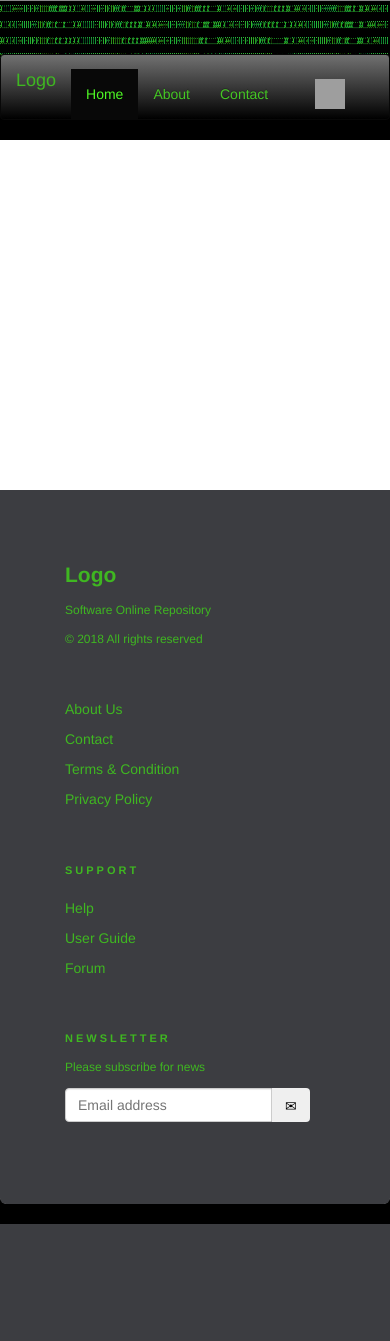
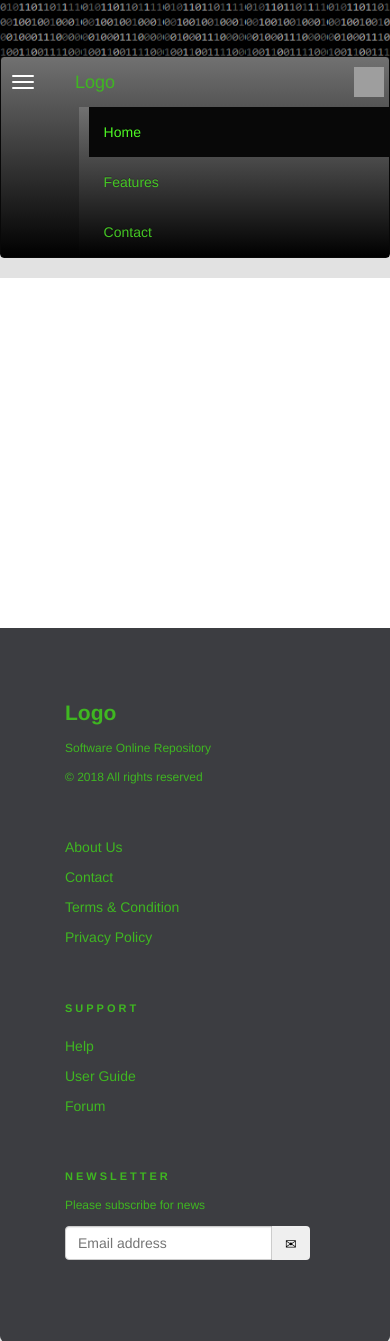
Before and after one commit to simonaionelagrigoras/sofy, a PHP site: page / in a window 390 px wide. Shown: the top 1341 px of the page. Before the commit the page ends 1224 px from the top, so only its background shows below. Run offline with PHP 8.4, Linux system fonts and the light colour scheme; grey boxes are pictures that could not be loaded.

Commit message:
Sofy: responsive style improvemnts

```diff
--- a/index.php
+++ b/index.php
@@ -9,27 +9,38 @@
 </head>
 <body>
 <div id="header">
+    <?php $userIsLoggedIn = false?>
 </div>
 <div id="menu">
     <nav class="navbar navbar-inverse">
         <div class="container">
             <div class="navbar-header">
+                <button type="button" class="navbar-toggle collapsed" data-toggle="collapse"
+                        data-target=".navbar-collapse">
+                    <span class="sr-only">Toggle navigation</span>
+                    <span class="icon-bar"></span>
+                    <span class="icon-bar"></span>
+                    <span class="icon-bar"></span>
+                </button>
                 <a class="navbar-home" href="#">Logo</a>
             </div>
             <div class="navbar-collapse collapse">
                 <ul class="nav navbar-nav">
                     <li class="option selected"><a href="#">Home</a></li>
-                    <li class="option"><a href="#about">About</a></li>
+                    <li class="option"><a href="#about">Features</a></li>
                     <li class="option"><a href="#contact">Contact</a></li>
                     <li class="dropdown" style="float:right">
                         <a href="#" class="dropdown-toggle" data-toggle="dropdown" role="button" aria-haspopup="true"
                            data-aria-expanded="false"><span class="carety" id="user-account"></span></a>
                         <ul class="dropdown-menu">
+                            <?php if (!$userIsLoggedIn):?>
                             <li><a href="#">Login</a></li>
                             <li><a href="#">Registration</a></li>
-                            <li role="separator" class="divider"></li>
-                            <li><a href="#">Separated link</a></li>
-                            <li><a href="#">One more separated link</a></li>
+                            <?php else:?>
+                            <li><a href="#">My account</a></li>
+                            <li><a href="#">My Repositories</a></li>
+                            <li><a href="#">Personal Data</a></li>
+                            <?php endif?>
                         </ul>
                     </li>
                 </ul>
--- a/static/css/main.css
+++ b/static/css/main.css
@@ -5,7 +5,7 @@ body {
     font-size: 14px;
     line-height: 1.42857143;
     color: #333;
-    background-color: #000;
+    background-color: #e2e2e2;
     margin: 0;
 }
 * {
@@ -28,14 +28,20 @@ button, input, select, textarea {
     content: "";
     width: 100%;
     height: 100px;
-    background-image: url(../media/images/header.png);
-    background-repeat: no-repeat;
-    background-size: 100% 230px;
+    background-image: url(../media/images/header3.png);
+    background-repeat: repeat-x;
+    background-size: 82px 60px;
     position: absolute;
-    display: inline-block;
+    background-attachment: scroll;
     top: 0;
 }
 @media (min-width: 992px) {
+    body {
+        padding-top: 56px;
+    }
+}
+
+@media (max-width: 992px) {
     body {
         padding-top: 56px;
     }
@@ -65,11 +71,6 @@ button, input, select, textarea {
 a {
     text-decoration: none;
 }
-
-.navbar .navbar-nav {
-    width: 90%;
-}
-
 
 .navbar {
     position: relative;
@@ -123,7 +124,19 @@ a {
 .navbar .navbar-collapse{
     border-color: #101010;
 }
+.navbar-toggle {
+    position: relative;
+    float: left;
+    padding: 9px 10px;
+    margin-top: 8px;
+    margin-right: 15px;
+    margin-bottom: 8px;
+    background-color: transparent;
+    background-image: none;
+    border: 1px solid transparent;
+    border-radius: 4px;
 
+}
 #user-account:after {
     content: "";
     width: 30px;
@@ -137,10 +150,31 @@ a {
     display: inline-block;
 }
 
+.navbar-toggle .icon-bar {
+    display: block;
+    width: 22px;
+    height: 2px;
+    border-radius: 1px;
+    background-color: #fff;
+}
+.navbar-toggle .icon-bar+.icon-bar {
+    margin-top: 4px;
+}
+.sr-only {
+    position: absolute;
+    width: 1px;
+    height: 1px;
+    padding: 0;
+    margin: -1px;
+    overflow: hidden;
+    clip: rect(0,0,0,0);
+    border: 0;
+}
+
 .dropdown-menu {
     position: absolute;
     top: 100%;
-    left: 0;
+    right: 0;
     z-index: 1000;
     display: none;
     float: left;
@@ -162,9 +196,22 @@ a {
 .dropdown-menu li a{
     color: #45C724;
 }
+.dropdown-menu>li>a {
+    display: block;
+    padding: 3px 20px;
+    clear: both;
+    font-weight: 400;
+    line-height: 1.42857143;
+    white-space: nowrap;
+}
+.dropdown-menu>li>a:hover {
+    background-color: #080808;
+}
 .open.dropdown-menu {
     display: block;
 }
+
+
 
 @media (min-width: 1200px) {
     .container {
@@ -172,17 +219,40 @@ a {
     }
 }
 
-@media (min-width: 768px){
+@media (min-width: 610px){
     .navbar-nav {
-        float: left;
+        float: right;
         margin: 0;
     }
+
+    .navbar .navbar-nav {
+        /*width: 90%;*/
+    }
+
      .container>.navbar-collapse, .container>.navbar-header {
          margin-right: 0;
          margin-left: 0;
      }
 }
+@media (max-width: 750px) {
+    .navbar .navbar-nav {
+        width: 80%;
+        padding-left: 10px;
+        margin: 0;
+    }
+}
+@media (max-width: 750px) {
+    .navbar .navbar-nav {
+        width: 80%;
+        padding-left: 10px;
+        float: right;
+    }
+}
 @media (min-width: 992px){
+    .navbar .navbar-nav {
+        width: 90%;
+    }
+
     .col-md-3 {
         width: 25%;
     }
@@ -196,7 +266,35 @@ a {
         float: left;
     }
 }
+@media (min-width: 998px){
+    .navbar-toggle {
+        display: none;
+    }
+}
+@media (max-width: 998px){
+    .navbar-nav>li {
+        float: none;
+        position: relative;
+        display: block;
+        list-style: none;
+    }
+    .navbar-nav {
+        float: left;
+        padding-left: 0px;
+        background: rgb(113,113,113);
+        background: linear-gradient(180deg, rgba(113,113,113,1) 0%, rgba(0,0,0,1) 100%);
+        width: 50%;
+        clear: both;
+    }
 
+    .navbar-nav>li.dropdown{
+        float: right;
+        position: absolute;
+        top: 0%;
+        z-index: 9999;
+        right: 0;
+    }
+}
 .footer {
     background-color: #3c3d41;
     padding: 60px 40px;
```
Also changed, not shown: static/media/images/header.gif (added), static/media/images/header2.png (added), static/media/images/header3.png (added), static/media/images/header4.png (added).
